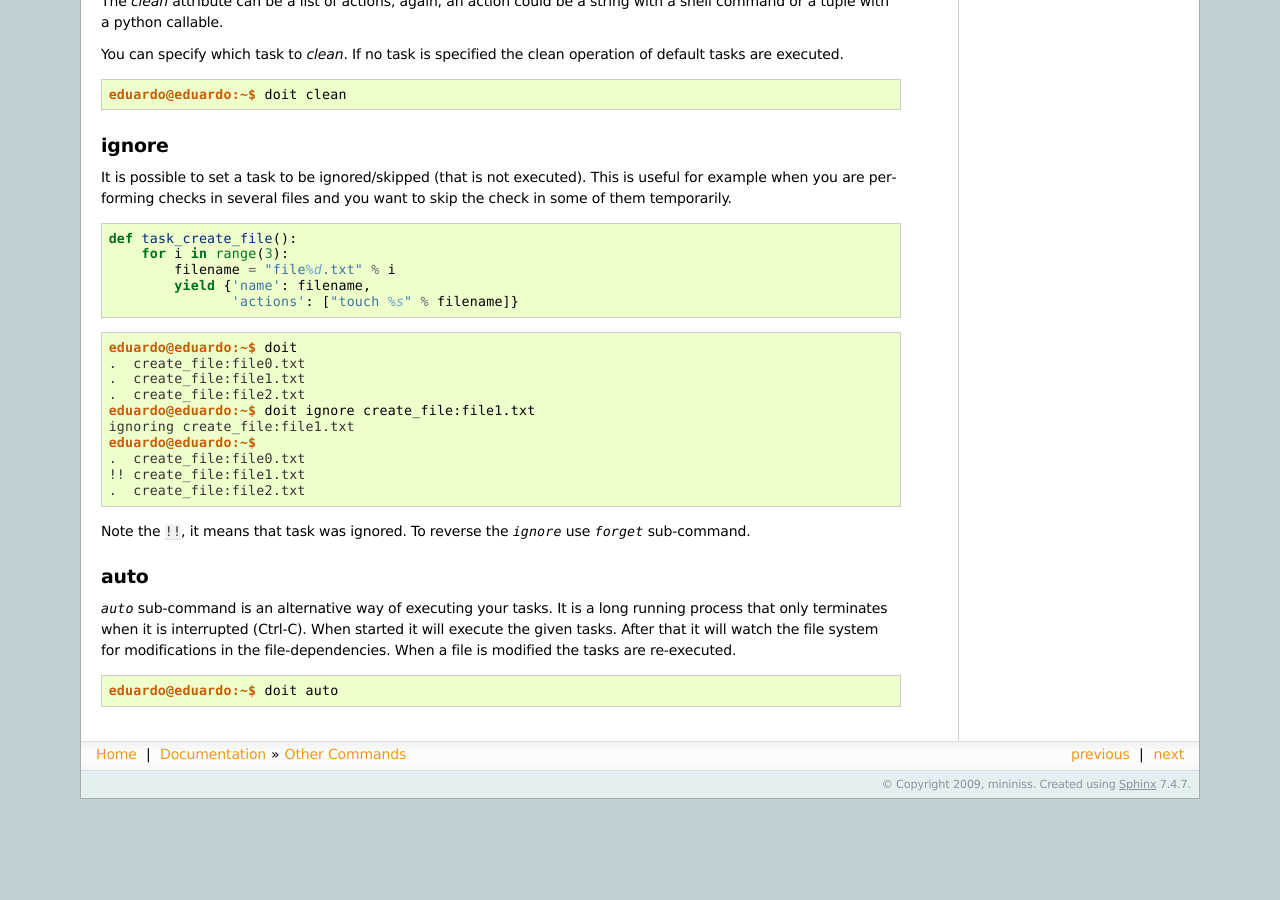
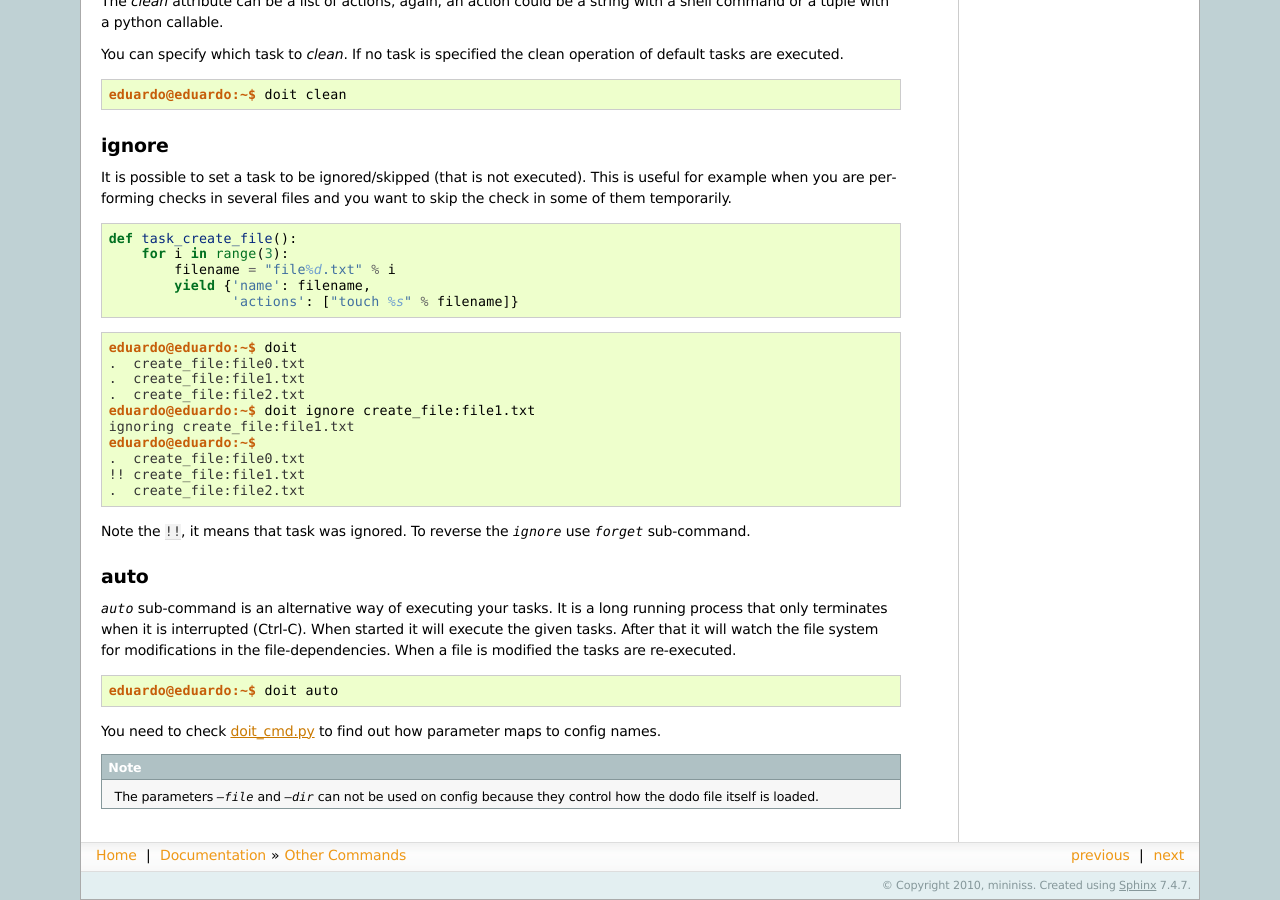
Before and after one commit to pydoit/doit, a Sphinx documentation site: the page built from doc/cmd_other.rst, in a window 1280 px wide and 900 px high, scrolled down 1587 px. Built offline with Sphinx 7.4.7, drawn with Linux system fonts in a browser that asks for light colours; comment, search, counter and statistics services are not loaded; before the commit the page ends 2386 px from its top, so only the background shows below that.

```diff
--- a/doc/cmd_other.rst
+++ b/doc/cmd_other.rst
@@ -99,3 +99,9 @@ auto
 .. code-block:: console
 
     eduardo@eduardo:~$ doit auto
+
+You need to check `doit_cmd.py <http://bazaar.launchpad.net/~schettino72/doit/trunk/annotate/head%3A/doit/doit_cmd.py>`_ to find out how parameter maps to config names.
+
+.. note::
+
+  The parameters `--file` and `--dir` can not be used on config because they control how the dodo file itself is loaded.
--- a/doc/conf.py
+++ b/doc/conf.py
@@ -16,7 +16,7 @@ import sys, os
 # If extensions (or modules to document with autodoc) are in another directory,
 # add these directories to sys.path here. If the directory is relative to the
 # documentation root, use os.path.abspath to make it absolute, like shown here.
-sys.path.append(os.path.abspath('../lib'))
+sys.path.append(os.path.abspath('..'))
 
 # -- General configuration -----------------------------------------------------
 
@@ -38,16 +38,16 @@ master_doc = 'contents'
 
 # General information about the project.
 project = u'doit'
-copyright = u'2009, mininiss'
+copyright = u'2010, mininiss'
 
 # The version info for the project you're documenting, acts as replacement for
 # |version| and |release|, also used in various other places throughout the
 # built documents.
 #
 # The short X.Y version.
-version = '0.6'
+version = '0.7'
 # The full version, including alpha/beta/rc tags.
-release = '0.6'
+release = '0.7'
 
 # The language for content autogenerated by Sphinx. Refer to documentation
 # for a list of supported languages.
--- /dev/null
+++ b/doc/tutorial/doit_config.py
@@ -0,0 +1,3 @@
+DOIT_CONFIG = {'default_tasks': ['my_ytask_1', 'my_task_2'],
+               'continue': True,
+               'reporter': 'json'}
--- a/doit/__init__.py
+++ b/doit/__init__.py
@@ -23,7 +23,7 @@ OUT OF OR IN CONNECTION WITH THE SOFTWARE OR THE USE OR OTHER DEALINGS IN
 THE SOFTWARE.
 """
 
-__version__ = (0,7,'dev')
+__version__ = (0,7,0)
 
 
 import sys
--- a/setup.py
+++ b/setup.py
@@ -4,7 +4,7 @@ from distutils.core import setup
 
 setup(name = 'doit',
       description = 'doit - Automation Tool',
-      version = '0.7.dev',
+      version = '0.7.0',
       license = 'MIT',
       author = 'Eduardo Naufel Schettino',
       author_email = 'schettino72@gmail.com',
```
Also changed, not shown: 1 other file.
